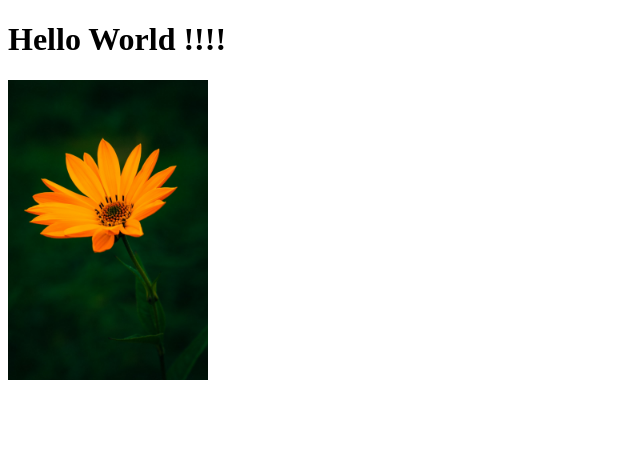
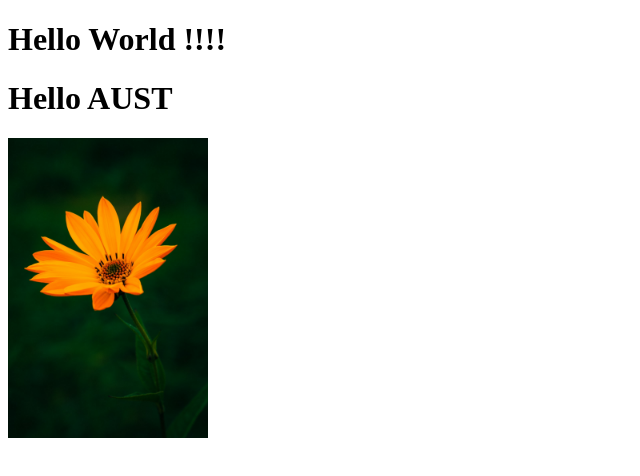
Before and after one commit to seum97/fall23_a1, a plain HTML site: page index.html in a window 1280 px wide. Shown: the whole page, without its empty margins (0-640 px from the left). Drawn offline with Linux system fonts and the light colour scheme.

Commit message:
2nd commit

```diff
--- a/index.html
+++ b/index.html
@@ -7,6 +7,7 @@
 </head>
 <body>
 	<h1>Hello World !!!!</h1>
+	<h1>Hello AUST</h1>
 	<img src="flower.jpeg" style="width: 200px;">
 </body>
 </html>
```
